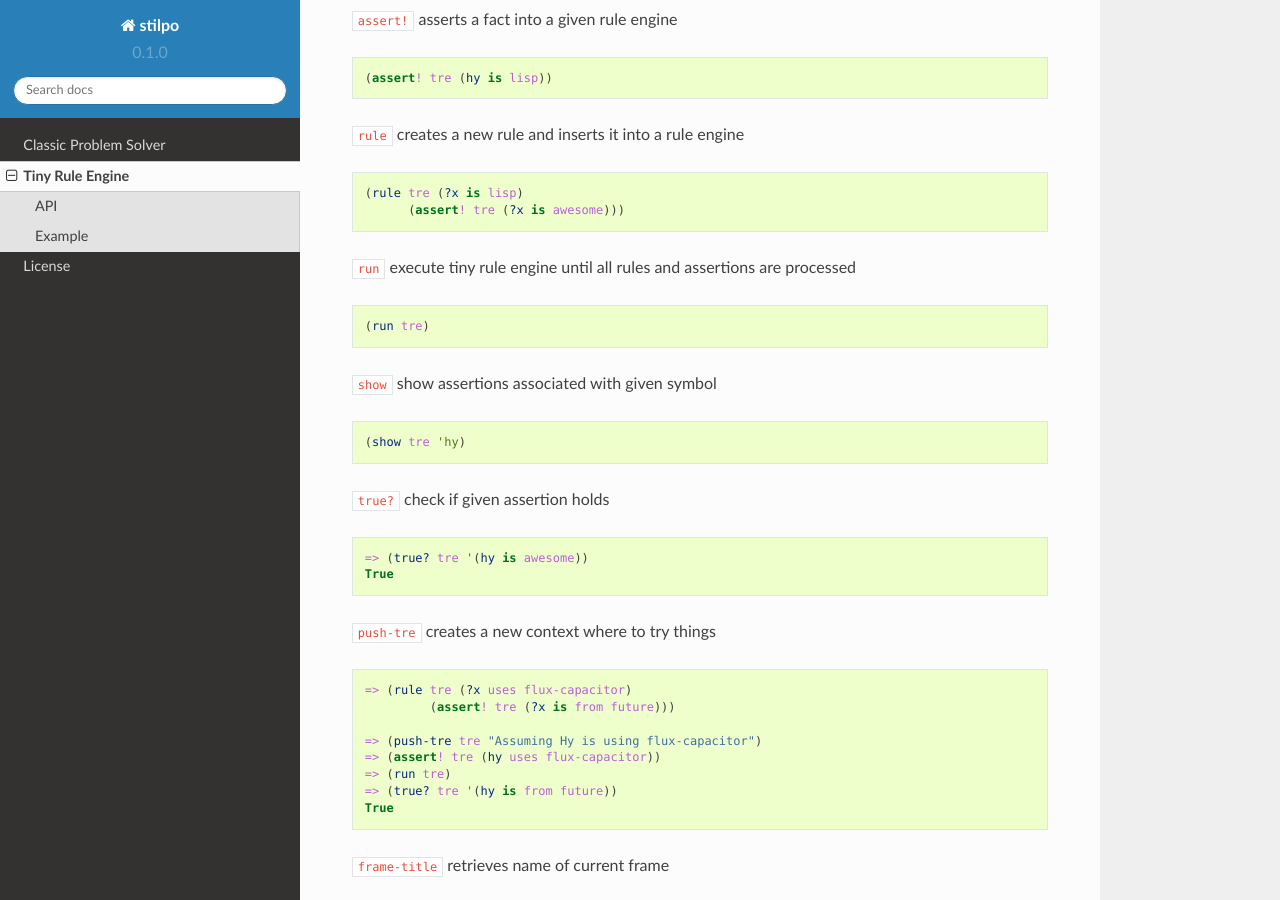
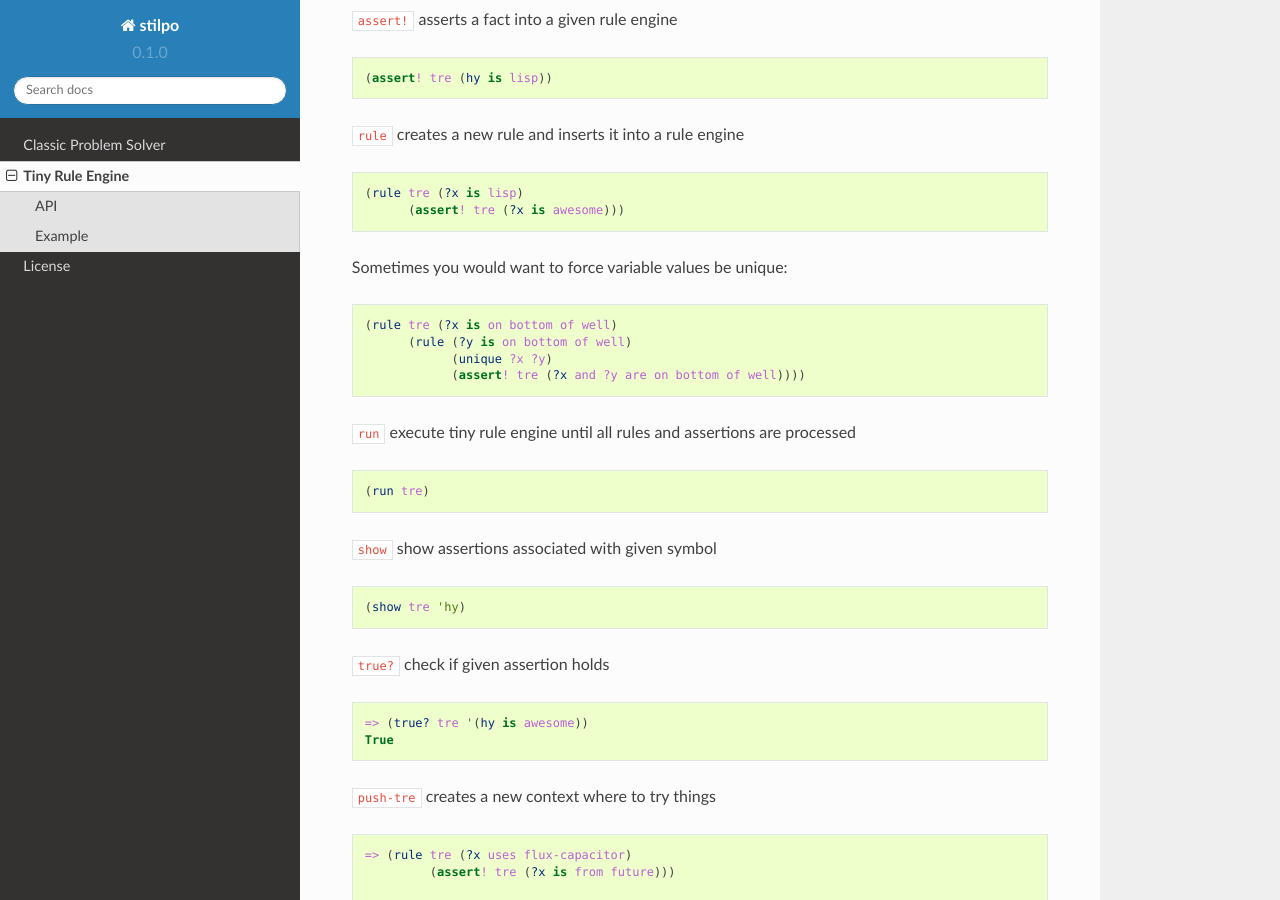
Before and after one commit to tuturto/stilpo, a Sphinx documentation site: the page built from doc/source/tre.rst, in a window 1280 px wide and 900 px high, scrolled down 324 px. Built offline with Sphinx 7.4.7 and the Read the Docs theme 2.0.0, drawn with Linux system fonts in a browser that asks for light colours.

Commit message:
Add unique contraint for tre

```diff
--- a/doc/source/tre.rst
+++ b/doc/source/tre.rst
@@ -22,6 +22,15 @@ API
 
    (rule tre (?x is lisp)
          (assert! tre (?x is awesome)))
+
+Sometimes you would want to force variable values be unique:
+
+.. code:: hy
+
+   (rule tre (?x is on bottom of well)
+         (rule (?y is on bottom of well)
+               (unique ?x ?y)
+               (assert! tre (?x and ?y are on bottom of well))))
 
 ``run`` execute tiny rule engine until all rules and assertions are processed
 
```
Also changed, not shown: 2 other files.
